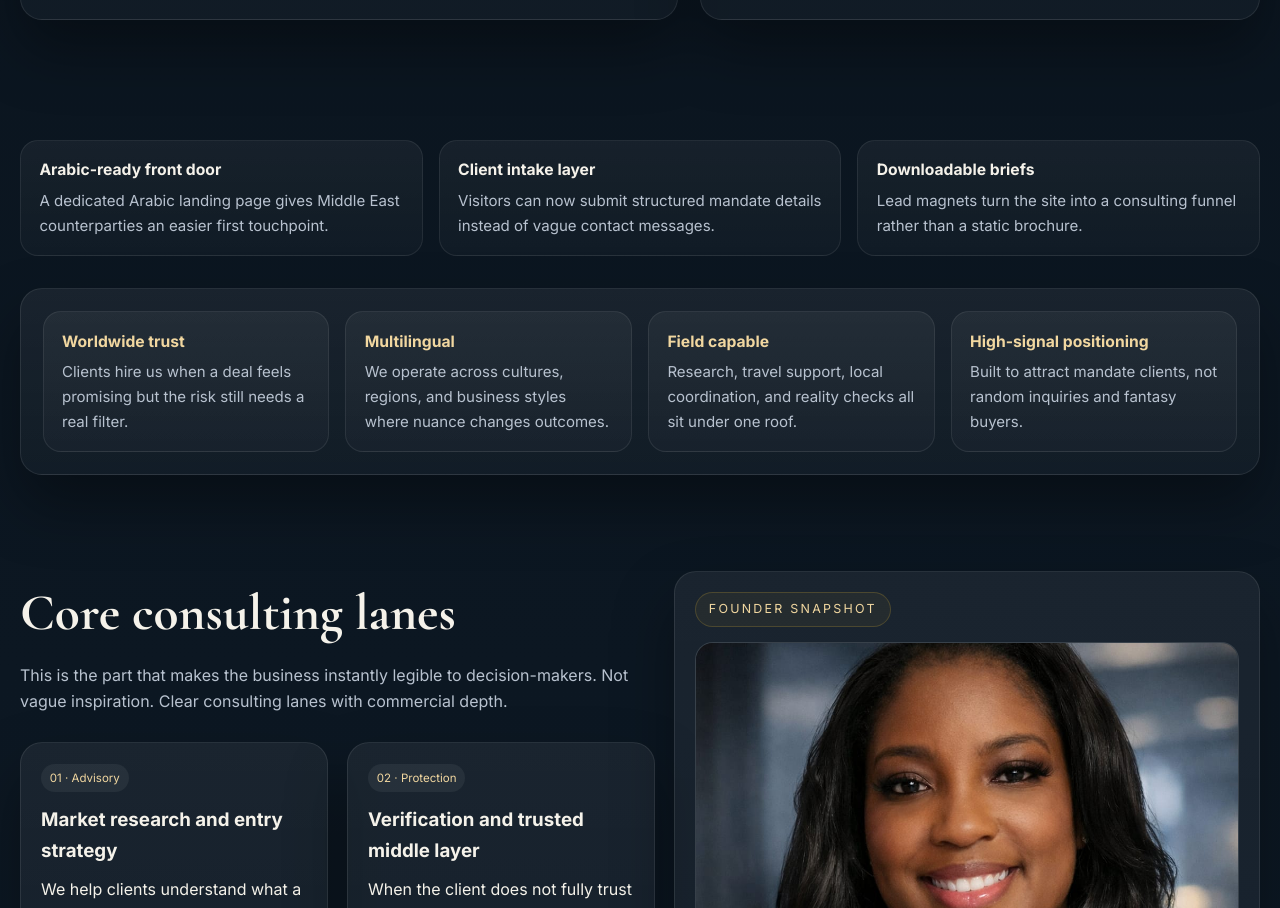
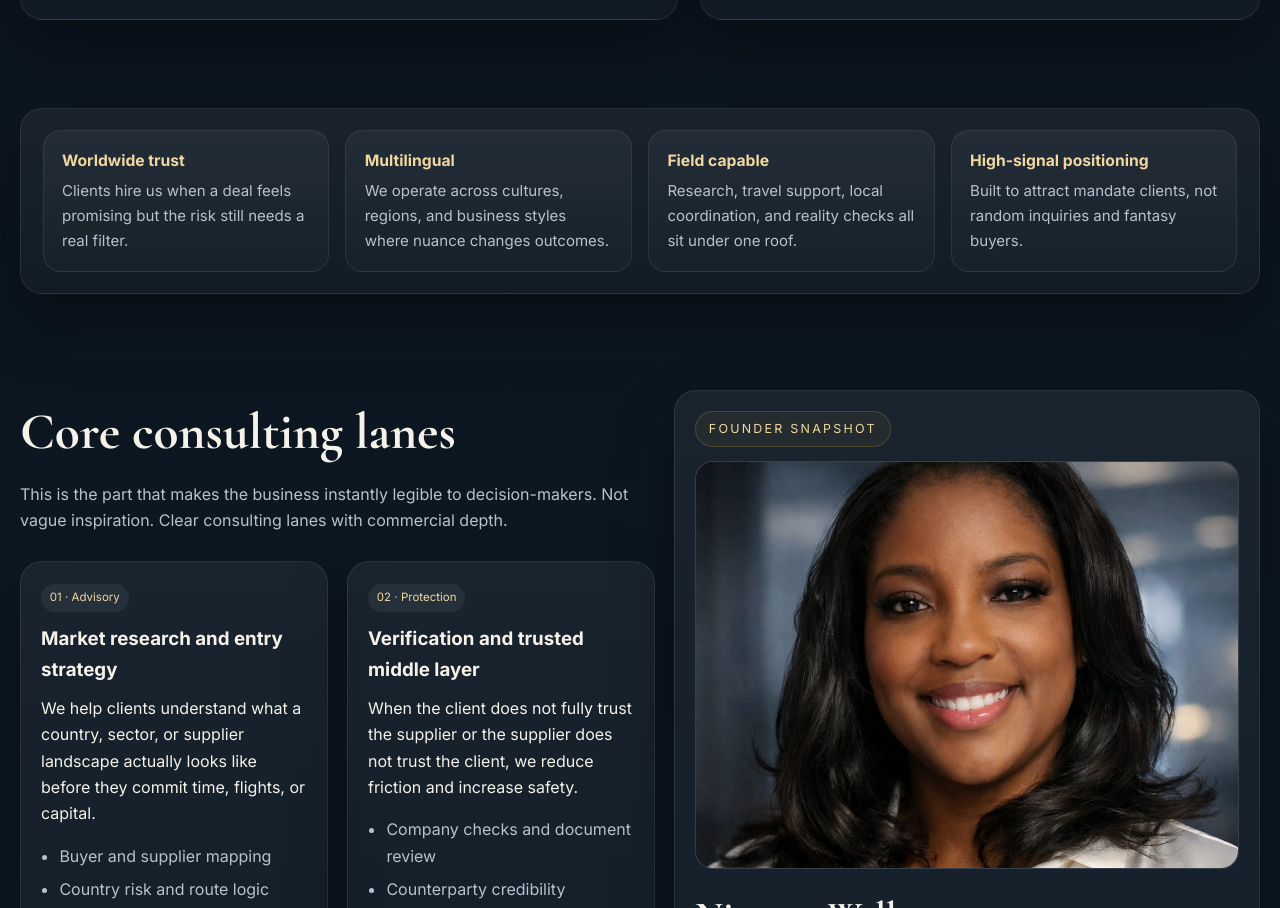
Before and after one commit to festival233/Sahara-bridge-advisory, a plain HTML site: page index.html in a window 1280 px wide. Shown: the part 1670-2578 px from the top of the page. Drawn offline with nearby package versions, Linux system fonts and the light colour scheme.

Commit message:
Remove strategic strip items from homepage

```diff
--- a/index.html
+++ b/index.html
@@ -125,15 +125,7 @@
     </section>
 
     <section class="section section-sm">
-      <section class="section section-sm">
-      <div class="container strategic-strip reveal">
-        <div><strong>Arabic-ready front door</strong><span>A dedicated Arabic landing page gives Middle East counterparties an easier first touchpoint.</span></div>
-        <div><strong>Client intake layer</strong><span>Visitors can now submit structured mandate details instead of vague contact messages.</span></div>
-        <div><strong>Downloadable briefs</strong><span>Lead magnets turn the site into a consulting funnel rather than a static brochure.</span></div>
-      </div>
-    </section>
-
-    <div class="container credibility-band reveal">
+      <div class="container credibility-band reveal">
         <div><strong>Worldwide trust</strong><span>Clients hire us when a deal feels promising but the risk still needs a real filter.</span></div>
         <div><strong>Multilingual</strong><span>We operate across cultures, regions, and business styles where nuance changes outcomes.</span></div>
         <div><strong>Field capable</strong><span>Research, travel support, local coordination, and reality checks all sit under one roof.</span></div>
```
